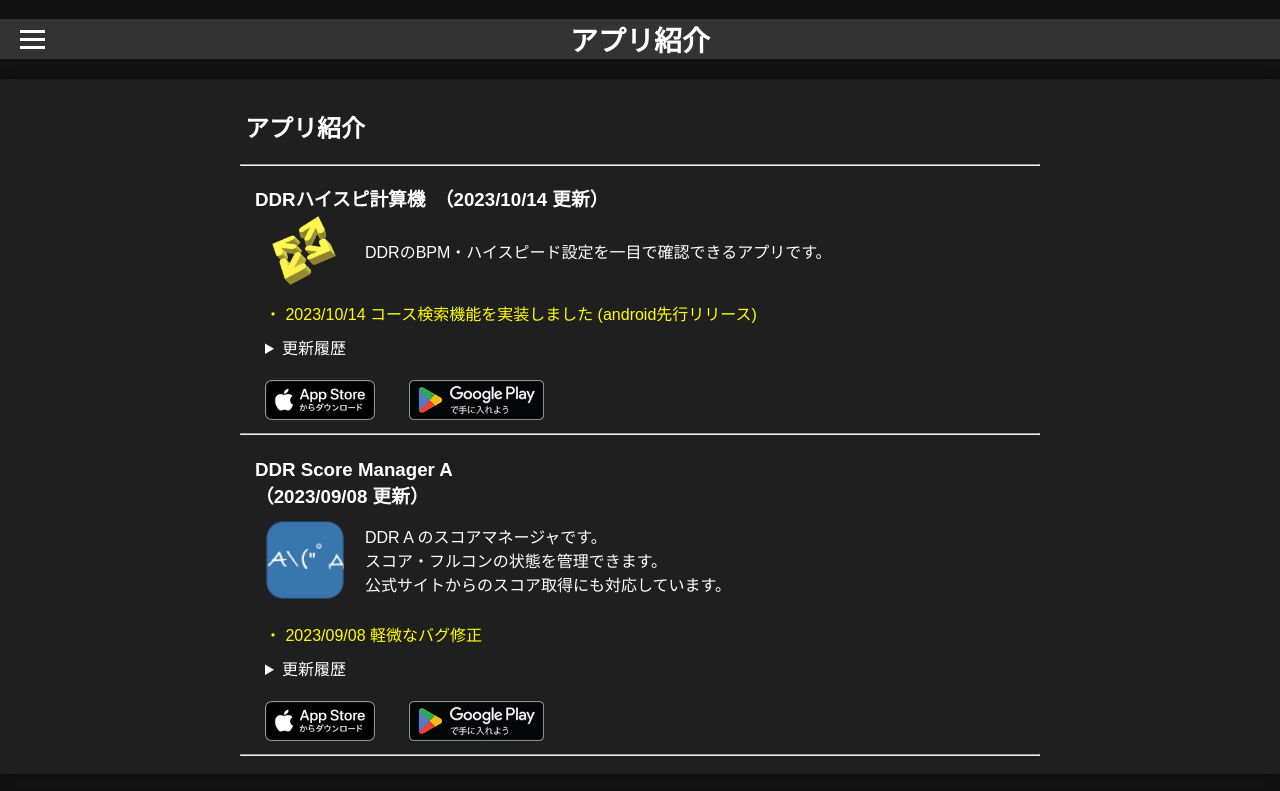
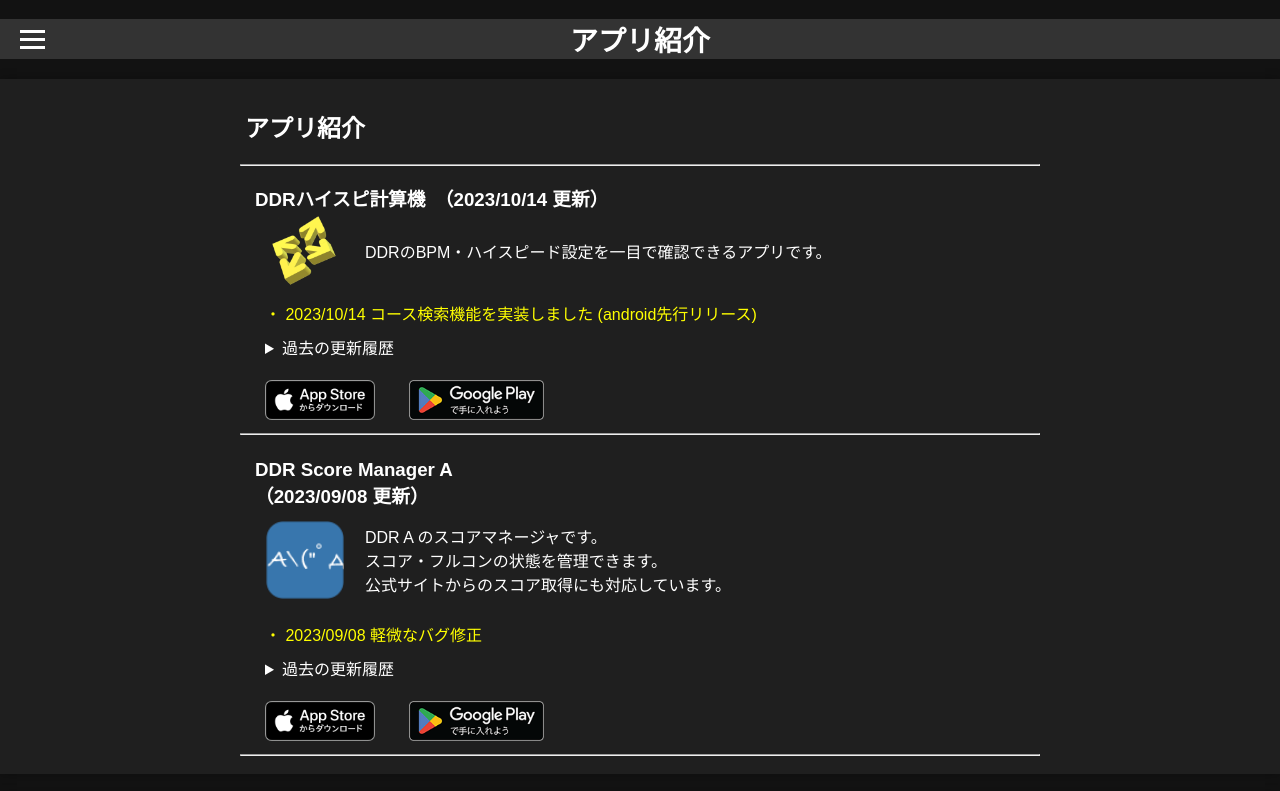
Before and after one commit to fia1988/FIAS_HTML, a plain HTML site: page appInfo.html in a window 1280 px wide. Shown: the top 791 px of the page. Drawn offline with Linux system fonts and the light colour scheme.

Commit message:
Add files via upload

```diff
--- a/appInfo.html
+++ b/appInfo.html
@@ -61,7 +61,7 @@
                 <div class="appdetails">
                     <details>
 
-                        <summary>更新履歴</summary>
+                        <summary>過去の更新履歴</summary>
                         <ul>2023/09/05 軽微なバグ修正</ul>
                         <ul>2023/08/24 曲名データ自動アップデート機能追加</ul>
                         <ul>2023/08/16 軽微なバグ修正</ul>
@@ -94,7 +94,7 @@
                 <div class="appdetails">
 
                     <details>
-                        <summary>更新履歴</summary>
+                        <summary>過去の更新履歴</summary>
                         <ul>2023/09/01 アプリ引継ぎ</ul>
                     </details>
                 </div>
```
